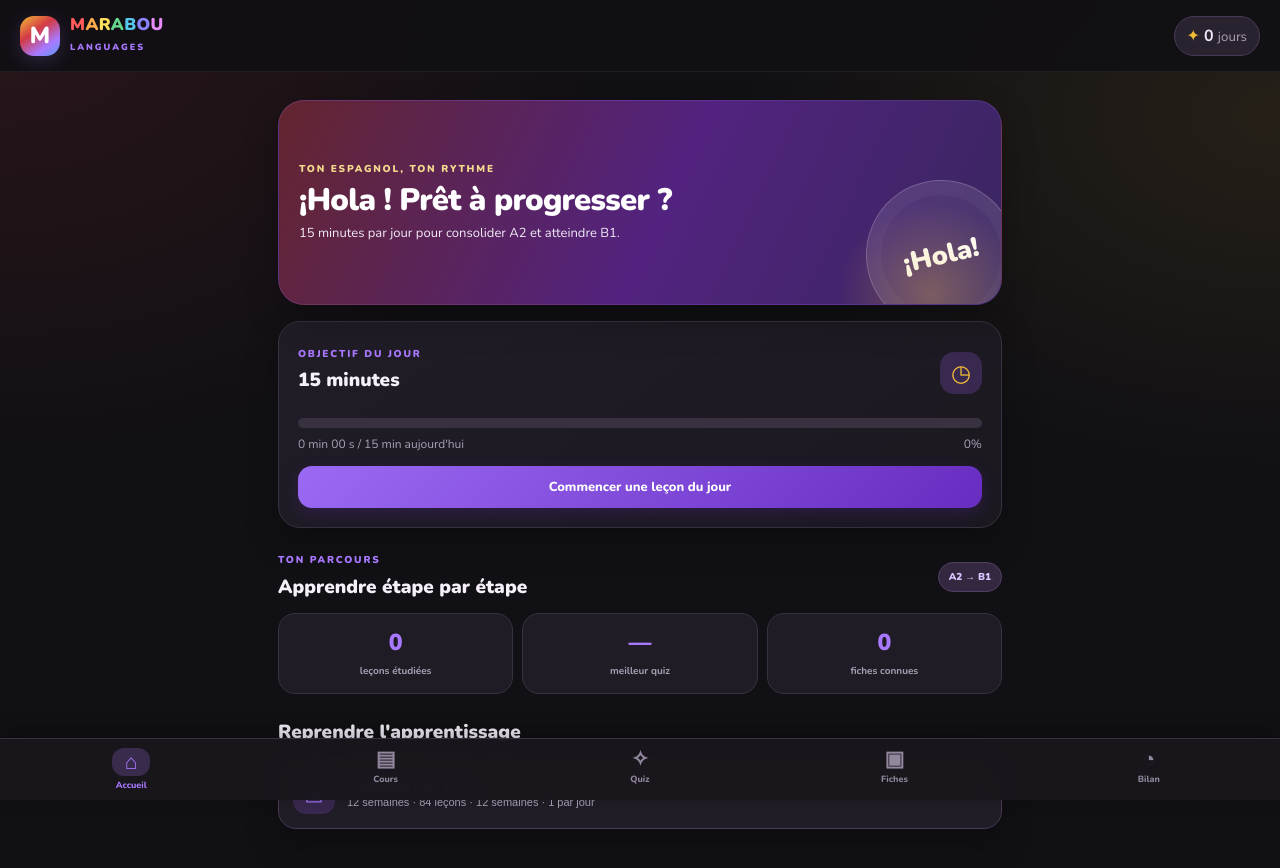
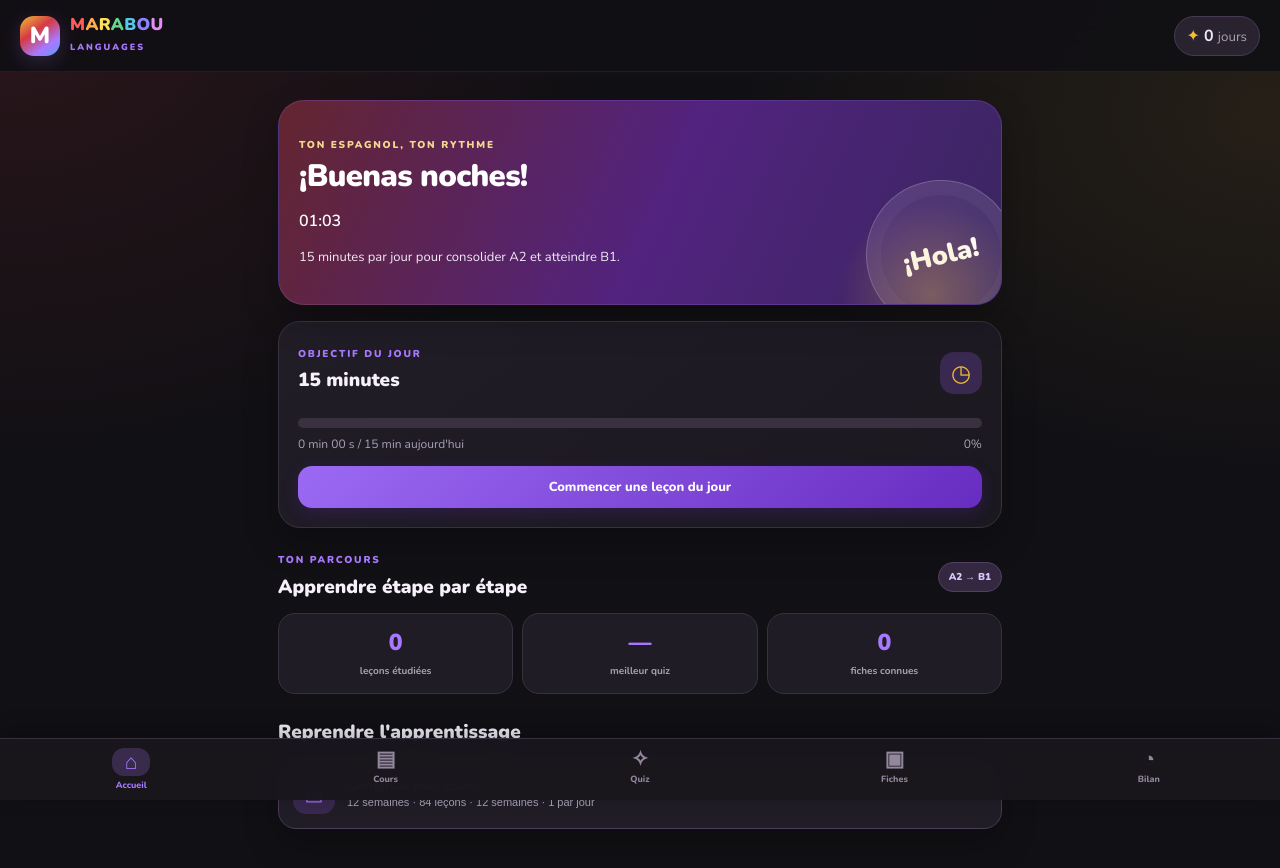
Before and after one commit to davidkabela5-pixel93/marabou-languages, a plain HTML site: page index.html in a window 1280 px wide. Drawn offline with nearby package versions, Linux system fonts and the light colour scheme.

Commit message:
Add dynamic Spanish greeting and local clock to home

```diff
--- a/index.html
+++ b/index.html
@@ -14,7 +14,7 @@
 <header class="topbar"><div class="brand"><div class="brand-mark">M</div><div><strong class="rainbow-brand" aria-label="MARABOU"><span>M</span><span>A</span><span>R</span><span>A</span><span>B</span><span>O</span><span>U</span></strong><small>LANGUAGES</small></div></div><div class="streak"><span>✦</span> <b id="streak">0</b> <small>jours</small></div></header>
 <main>
   <section id="home" class="screen active">
-    <div class="hero"><div class="hero-copy"><p class="eyebrow">TON ESPAGNOL, TON RYTHME</p><h1>¡Hola ! Prêt à progresser ?</h1><p>15 minutes par jour pour consolider A2 et atteindre B1.</p></div><div class="hero-orb">¡Hola!</div></div>
+    <div class="hero"><div class="hero-copy"><p class="eyebrow">TON ESPAGNOL, TON RYTHME</p><h1 id="homeGreeting" lang="es">¡Hola!</h1><p lang="es"><time id="homeClock" style="font-variant-numeric:tabular-nums;font-weight:600"></time></p><p>15 minutes par jour pour consolider A2 et atteindre B1.</p></div><div class="hero-orb">¡Hola!</div></div>
     <div class="daily-card"><div class="row between"><div><span class="eyebrow">OBJECTIF DU JOUR</span><h2>15 minutes</h2></div><div class="target-icon">◷</div></div><div class="progress-track"><div id="dailyBar" class="progress-fill" style="width:0%"></div></div><div class="row between muted"><span id="dailyText">0 / 15 min aujourd'hui</span><span id="dailyPercent">0%</span></div><button class="primary full" onclick="showScreen('courses')">Commencer une leçon du jour</button></div>
     <div class="section-head"><div><p class="eyebrow">TON PARCOURS</p><h2>Apprendre étape par étape</h2></div><span class="pill">A2 → B1</span></div>
     <div class="stats-grid"><div class="stat"><strong id="doneCount">0</strong><span>leçons étudiées</span></div><div class="stat"><strong id="quizBest">—</strong><span>meilleur quiz</span></div><div class="stat"><strong id="cardCount">0</strong><span>fiches connues</span></div></div>
@@ -34,4 +34,21 @@
 </main>
 <nav class="tabbar"><button class="tab active" data-screen="home" onclick="showScreen('home')"><span>⌂</span>Accueil</button><button class="tab" data-screen="courses" onclick="showScreen('courses')"><span>▤</span>Cours</button><button class="tab" data-screen="practice" onclick="showScreen('practice')"><span>✧</span>Quiz</button><button class="tab" data-screen="cards" onclick="showScreen('cards')"><span>▣</span>Fiches</button><button class="tab" data-screen="progress" onclick="showScreen('progress')"><span>◔</span>Bilan</button></nav>
 <script src="app.js"></script>
+<script>
+(function () {
+  function updateGreeting() {
+    const now = new Date();
+    const hour = now.getHours();
+    document.getElementById('homeGreeting').textContent =
+      hour >= 5 && hour < 12 ? '¡Buenos días!' :
+      hour >= 12 && hour < 20 ? '¡Buenas tardes!' : '¡Buenas noches!';
+    const clock = document.getElementById('homeClock');
+    clock.textContent = new Intl.DateTimeFormat('es-ES', {hour:'2-digit', minute:'2-digit', hourCycle:'h23'}).format(now);
+    clock.dateTime = clock.textContent;
+  }
+  updateGreeting();
+  setInterval(updateGreeting, 1000);
+  document.addEventListener('visibilitychange', updateGreeting);
+})();
+</script>
 </body></html>
```
